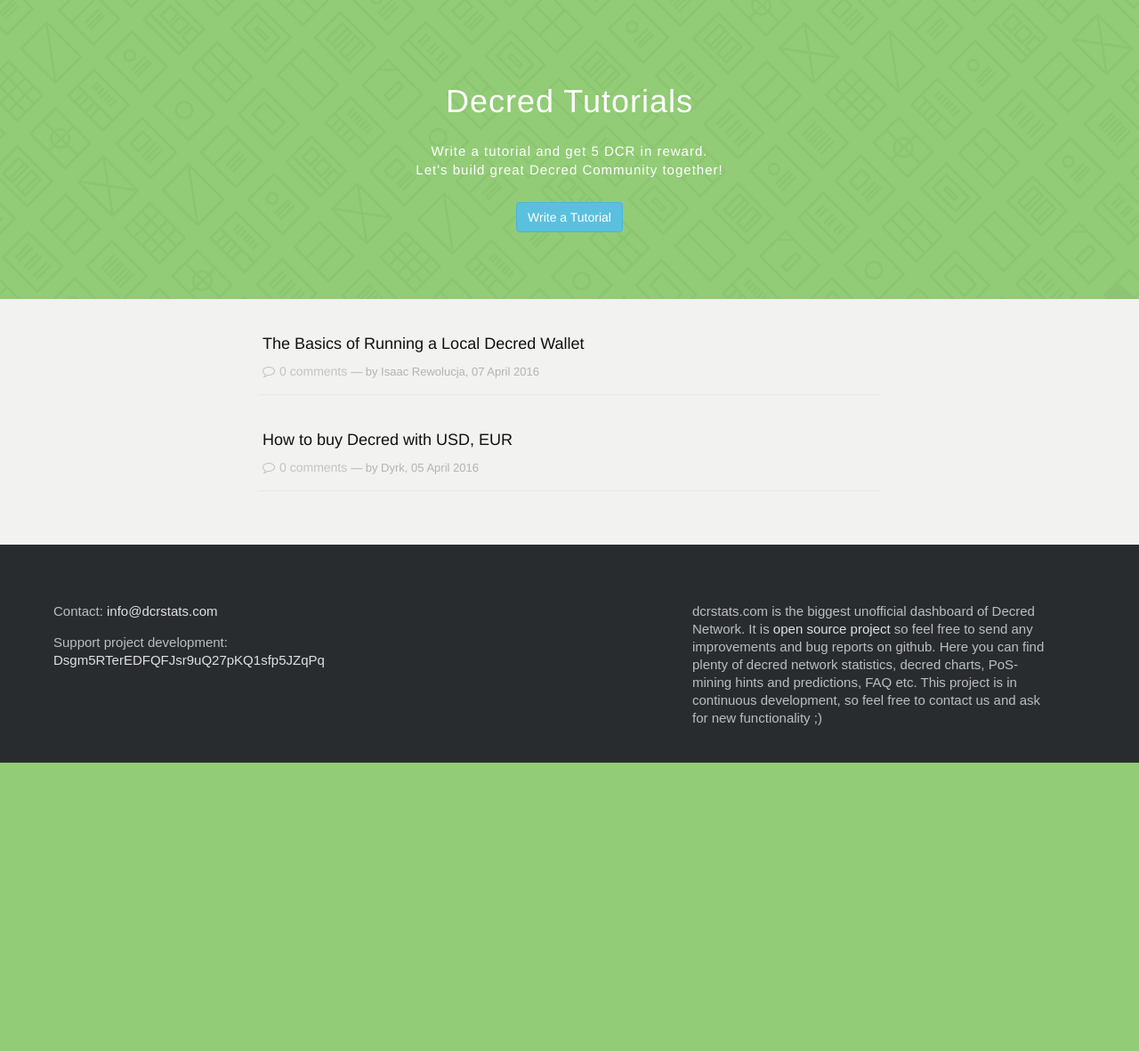
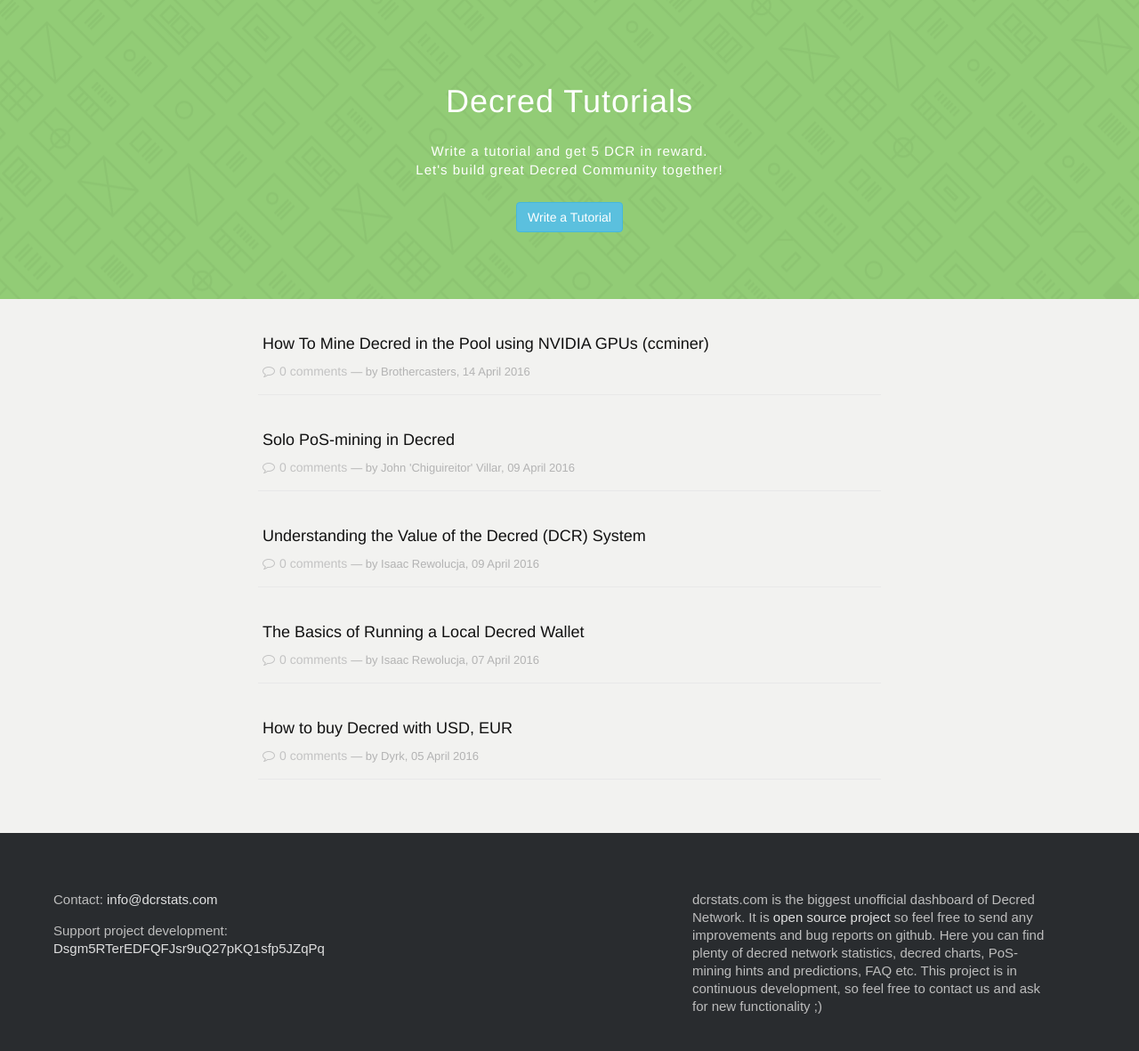
Before and after one commit to girino/decred-dashboard, a Node server app: page /articles in a window 1280 px wide. Shown: the part 43-1224 px from the top of the page at 89% size. Before the commit the page ends 900 px from the top, so only its background shows below. Run offline with Node 20, Linux system fonts and the light colour scheme; some libraries are stand-ins or nearby versions.

Commit message:
New articles added

```diff
--- a/public/views/articles.jade
+++ b/public/views/articles.jade
@@ -24,6 +24,36 @@ html(lang='en')
       .row.articles-list
         .article
           h3
+            a(href='https://dcrstats.com/articles/how-to-buy-decred-with-usd-euro') How To Mine Decred in the Pool using NVIDIA GPUs (ccminer)
+          .meta
+            a(href='https://dcrstats.com/articles/how-to-buy-decred-with-usd-euro#comments')
+              i.fa.fa-comment-o
+              span.fb-comments-count(data-href="https://dcrstats.com/articles/how-to-buy-decred-with-usd-euro") 0
+              span  comments
+            span.author
+              |  — by Brothercasters, 14 April 2016
+        .article
+          h3
+            a(href='https://dcrstats.com/articles/decred-solo-pos-mining') Solo PoS-mining in Decred
+          .meta
+            a(href='https://dcrstats.com/articles/decred-solo-pos-mining#comments')
+              i.fa.fa-comment-o
+              span.fb-comments-count(data-href="https://dcrstats.com/articles/decred-solo-pos-mining") 0
+              span  comments
+            span.author
+              |  — by John 'Chiguireitor' Villar, 09 April 2016
+        .article
+          h3
+            a(href='https://dcrstats.com/articles/understanding-the-value-of-the-decred-dcr-system') Understanding the Value of the Decred (DCR) System
+          .meta
+            a(href='https://dcrstats.com/articles/understanding-the-value-of-the-decred-dcr-system#comments')
+              i.fa.fa-comment-o
+              span.fb-comments-count(data-href="https://dcrstats.com/articles/understanding-the-value-of-the-decred-dcr-system") 0
+              span  comments
+            span.author
+              |  — by Isaac Rewolucja, 09 April 2016
+        .article
+          h3
             a(href='https://dcrstats.com/articles/running-local-decred-wallet') The Basics of Running a Local Decred Wallet
           .meta
             a(href='https://dcrstats.com/articles/running-local-decred-wallet#comments')
```
